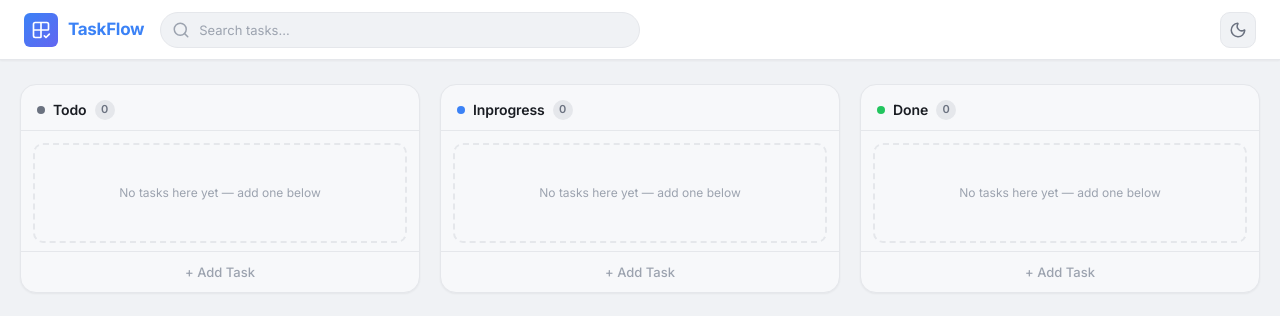
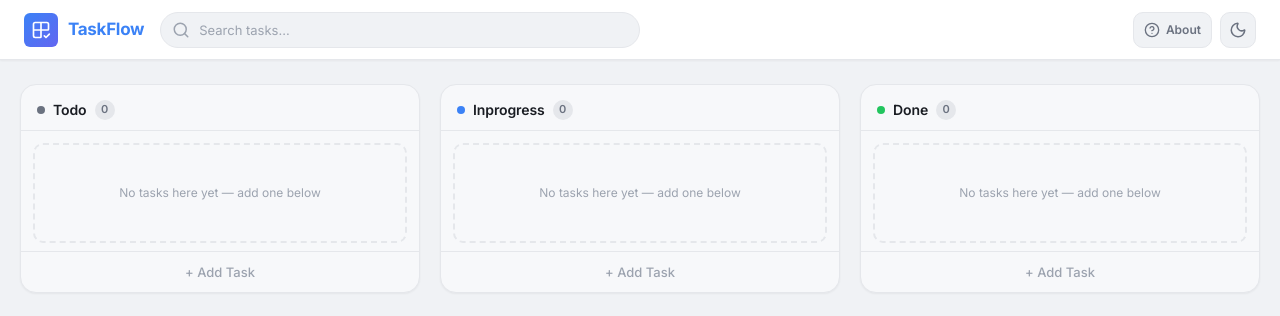
Before and after one commit to Afisphbl/task-manager, a React (Create React App) app: page / in a window 1280 px wide. Shown: the top 316 px of the page. Built offline with nearby package versions, Linux system fonts and the light colour scheme.

Commit message:
Summary about the web has been added

```diff
--- a/src/components/NavBar.jsx
+++ b/src/components/NavBar.jsx
@@ -4,7 +4,13 @@ import { useTasks } from "../context/DataProvider";
 import useDebounce from "../debounce/UseDebounce";
 import Button from "./ReUsedComponents/Button";
 import Input from "./ReUsedComponents/Input";
-import { Grid2X2Check, Search, MoonIcon, SunIcon } from "lucide-react";
+import {
+  Grid2X2Check,
+  Search,
+  MoonIcon,
+  SunIcon,
+  CircleHelp,
+} from "lucide-react";
 import styles from "../styles/Navbar.module.css";
 
 function NavBar() {
@@ -60,8 +66,23 @@ function NavSearch({ search, setSearch }) {
 
 function NavActions() {
   const { theme, onToggleTheme } = useTheme();
+  const [showSummary, setShowSummary] = useState(false);
+
+  function onToggleSummary() {
+    setShowSummary((prev) => !prev);
+  }
+
   return (
     <div className={styles.navbar__actions}>
+      <Button
+        className={styles.navbar__aboutBtn}
+        type="button"
+        onClick={onToggleSummary}
+      >
+        <CircleHelp size={16} />
+        About
+      </Button>
+
       <Button
         className={styles.navbar__themeBtn}
         type="button"
@@ -69,6 +90,23 @@ function NavActions() {
       >
         {theme === "light" ? <MoonIcon size={18} /> : <SunIcon size={18} />}
       </Button>
+
+      {showSummary && (
+        <div className={styles.navbar__summaryPanel}>
+          <h3 className={styles.navbar__summaryTitle}>TaskFlow Summary</h3>
+          <p className={styles.navbar__summaryText}>
+            TaskFlow is a simple task board to create, organize, and track work
+            across progress stages.
+          </p>
+          <ul className={styles.navbar__summaryList}>
+            <li>Kanban columns: To Do, In Progress, Done</li>
+            <li>Drag and drop tasks between columns</li>
+            <li>Debounced task search from the navbar</li>
+            <li>Add and delete tasks quickly</li>
+            <li>Light and dark theme toggle</li>
+          </ul>
+        </div>
+      )}
     </div>
   );
 }
--- a/src/components/TaskCard.jsx
+++ b/src/components/TaskCard.jsx
@@ -60,7 +60,12 @@ function TaskCard({
       style={style}
       className={`${styles.card} ${isBeingDragged ? styles.card__dragging : ""}`}
     >
-      <div className={styles.card__dragHandle} {...attributes} {...listeners}>
+      <div
+        className={styles.card__dragHandle}
+        {...attributes}
+        {...listeners}
+        title="Use this to drag and drop"
+      >
         <GripVertical size={14} />
       </div>
 
--- a/src/styles/Navbar.module.css
+++ b/src/styles/Navbar.module.css
@@ -1,4 +1,5 @@
 .navbar {
+  position: -webkit-sticky;
   position: sticky;
   top: 0;
   z-index: 100;
@@ -85,6 +86,28 @@
   align-items: center;
   gap: 8px;
   margin-left: auto;
+  position: relative;
+}
+
+.navbar__aboutBtn {
+  display: flex;
+  align-items: center;
+  gap: 6px;
+  height: 36px;
+  padding: 0 10px;
+  border-radius: var(--radius-md);
+  color: var(--text-secondary);
+  background: var(--bg-primary);
+  border: 1px solid var(--border-color);
+  transition: var(--transition);
+  font-size: 12px;
+  font-weight: 600;
+}
+
+.navbar__aboutBtn:hover {
+  color: var(--accent-blue);
+  border-color: var(--accent-blue);
+  background: var(--accent-blue-light);
 }
 
 .navbar__themeBtn {
@@ -106,6 +129,41 @@
   background: var(--accent-blue-light);
 }
 
+.navbar__summaryPanel {
+  position: absolute;
+  top: calc(100% + 10px);
+  right: 0;
+  width: min(360px, 88vw);
+  background: var(--bg-secondary);
+  border: 1px solid var(--border-color);
+  border-radius: var(--radius-md);
+  box-shadow: var(--shadow-md);
+  padding: 12px;
+  z-index: 120;
+}
+
+.navbar__summaryTitle {
+  margin: 0;
+  color: var(--text-primary);
+  font-size: 14px;
+  font-weight: 700;
+}
+
+.navbar__summaryText {
+  margin: 8px 0 10px;
+  color: var(--text-secondary);
+  font-size: 12px;
+  line-height: 1.5;
+}
+
+.navbar__summaryList {
+  margin: 0;
+  padding-left: 18px;
+  color: var(--text-secondary);
+  font-size: 12px;
+  line-height: 1.5;
+}
+
 @media (max-width: 640px) {
   .navbar {
     padding: 0 14px;
```
